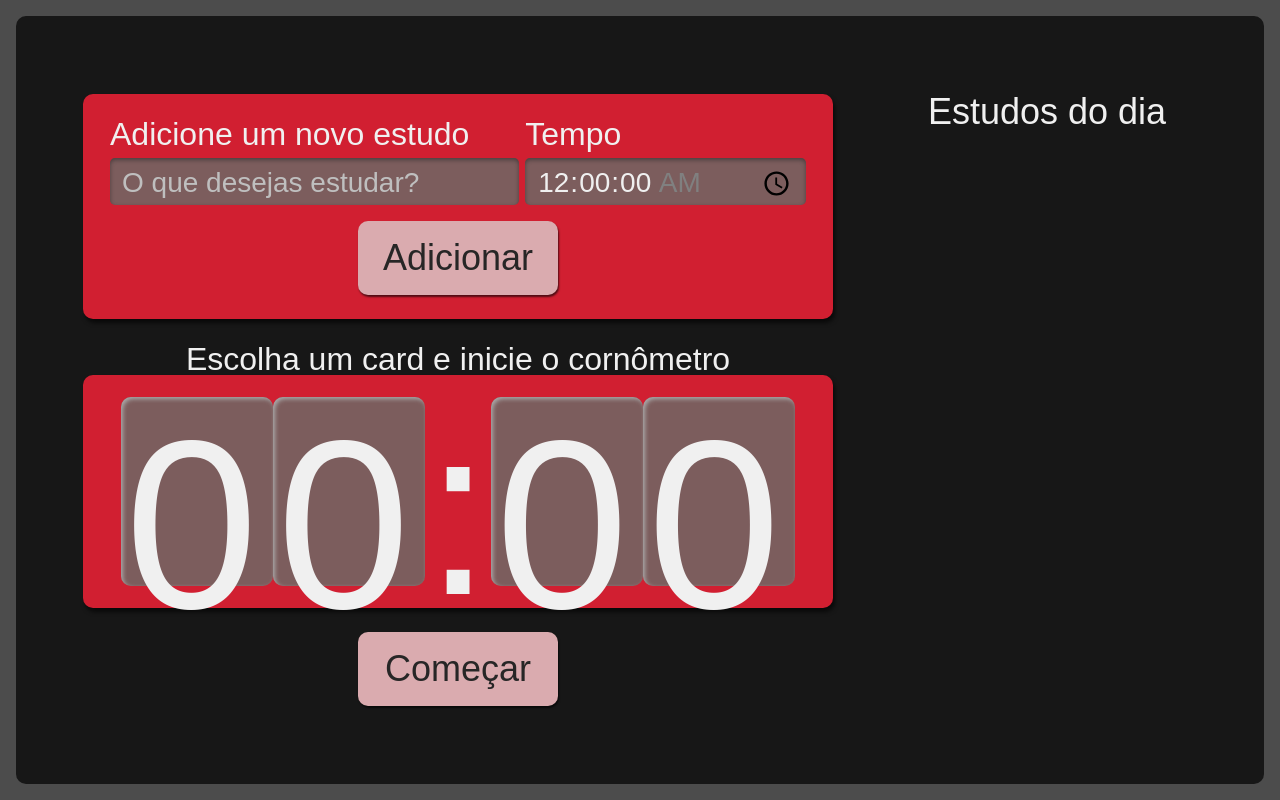
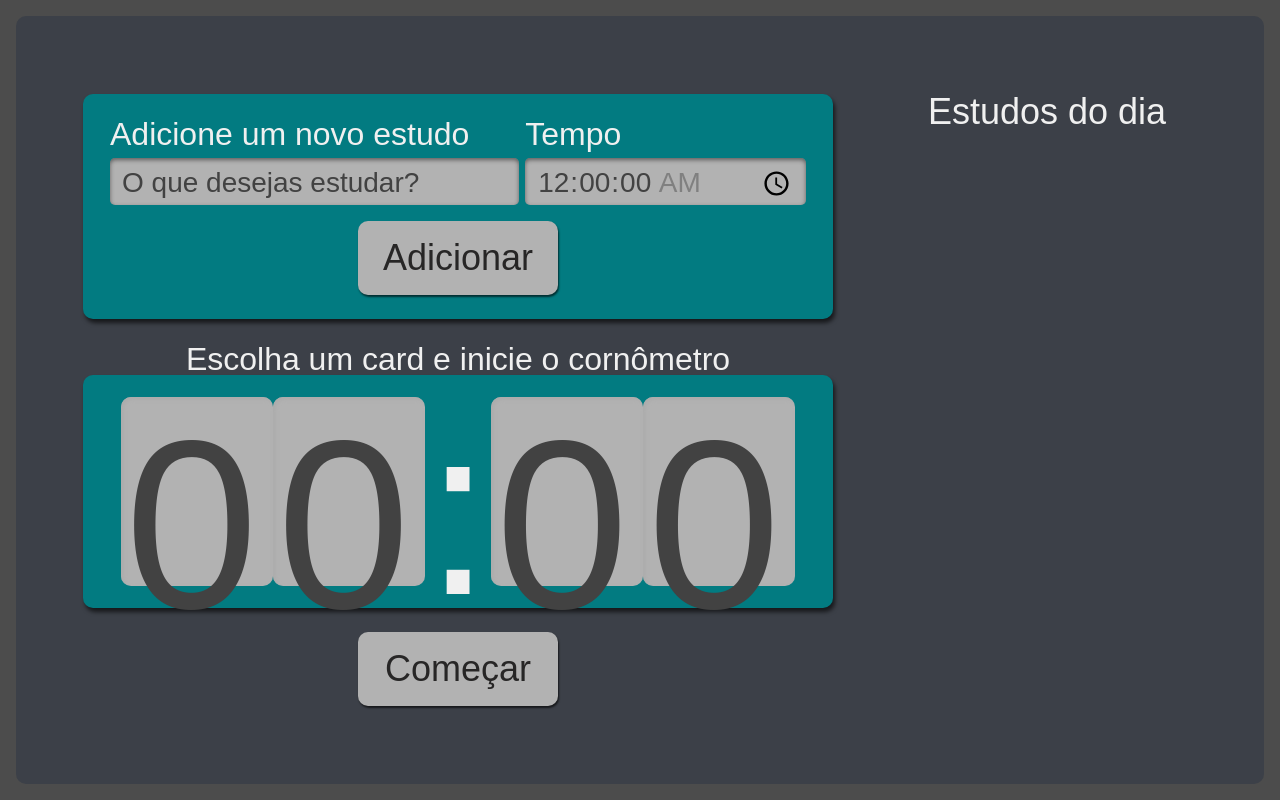
Before and after one commit to pedromessetti/estudos, a React (Create React App) app: page / in a window 1280 px wide. Built offline with nearby package versions, Linux system fonts and the light colour scheme.

Commit message:
alterações nos styles

```diff
--- a/public/index.html
+++ b/public/index.html
@@ -4,12 +4,10 @@
     <meta charset="utf-8" />
     <link rel="icon" href="%PUBLIC_URL%/favicon.ico" />
     <meta name="viewport" content="width=device-width, initial-scale=1" />
-    <meta name="theme-color" content="#000000" />
     <meta
       name="description"
       content="Web site created using create-react-app"
     />
-    <link rel="manifest" href="%PUBLIC_URL%/manifest.json" />
     <title>Estudos do Dia</title>
   </head>
   <body>
--- a/src/components/Botao/botao.module.scss
+++ b/src/components/Botao/botao.module.scss
@@ -1,6 +1,6 @@
 .botao {
     align-self: center;
-    background-color: #daabaf;
+    background-color: #b2b2b2;
     border-radius: 10px;
     box-shadow: 1px 2px 2px #0000009F;
     color: #272626;
--- a/src/components/Botao/index.tsx
+++ b/src/components/Botao/index.tsx
@@ -1,4 +1,4 @@
-import React from 'react'
+//Estilização exclusiva do componente Botao e seus filhos
 import style from './botao.module.scss'
 
 interface Props {
--- a/src/components/Conometro/Relogio/relogio.module.scss
+++ b/src/components/Conometro/Relogio/relogio.module.scss
@@ -1,5 +1,6 @@
 .relogioNumero {
-    background-color: #7c5d5d;
+    background-color: #B2B2B2;
+    color: #424242;
     box-shadow: 2px 2px 4px #ababab inset;
     height: 3.6rem;
     width: 3rem;
--- a/src/components/Conometro/cronometro.module.scss
+++ b/src/components/Conometro/cronometro.module.scss
@@ -15,7 +15,7 @@
         margin-bottom: 24px;
         box-shadow: 2px 4px 4px #0000009F;
         font-size: 5rem;
-        background-color: #d11f31;
+        background-color: #027b81;
     }
 
     .titulo {
--- a/src/components/Formulario/formulario.module.scss
+++ b/src/components/Formulario/formulario.module.scss
@@ -2,7 +2,7 @@
     display:flex;
     flex-direction: column;
     grid-area: nova-tarefa;
-    background-color: #d11f31;
+    background-color: #027b81;
     border-radius: 10px;
     box-shadow: 2px 4px 4px #0000009F;
     padding: 12px;
@@ -24,11 +24,12 @@
         box-sizing: border-box;
         border: unset;
         border-radius: 5px;
-        background-color: #7c5d5d;
+        background-color: #B2B2B2;
+        color: #424242;
         box-shadow: 0px 2px 4px #2D2B2B9F inset;
 
         &::placeholder {
-          color: #BFBFBF;
+          color: #424242;
         }
       }
     }
--- a/src/components/Formulario/index.tsx
+++ b/src/components/Formulario/index.tsx
@@ -65,7 +65,9 @@ export default function Formulario({ setTarefas }: Props) {
           required
         />
       </div>
-      <Botao type="submit" >Adicionar</Botao>
+      <Botao type="submit" >Adicionar</Botao> {
+      //Chama o componente Botão e passa automaticamente como children o texto dentro dele e define seu tipo como submit
+}
     </form>
   )
 
--- a/src/pages/app.module.scss
+++ b/src/pages/app.module.scss
@@ -13,7 +13,7 @@
     padding: 32px;
     box-sizing: border-box;
     border-radius: 10px;
-    background-color: #171717;
+    background-color: #3C4048;
 
     @media screen and (min-width:1280px)  {
       grid-template-areas:
```
Also changed, not shown: public/manifest.json (deleted), 1 other file (tests, documents, lock files or other folders).
